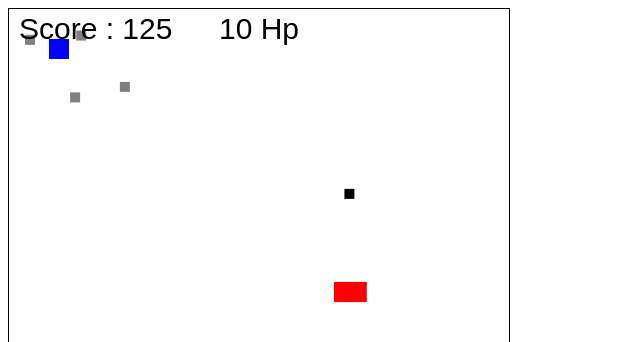
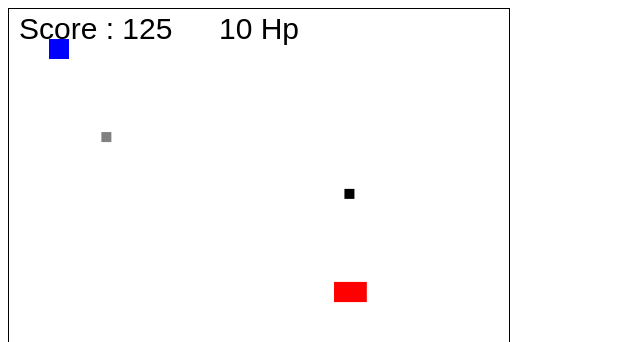
Before and after one commit to kzhang5726/kzhang5726.github.io, a plain HTML site: page index.html in a window 1280 px wide. Shown: the top 342 px of the page, 0-640 px from the left. Drawn offline with Linux system fonts and the light colour scheme.

Commit message:
Introduced nerfs to bullets

```diff
--- a/index.html
+++ b/index.html
@@ -142,8 +142,8 @@ randomBullet = function(){
     var width = 10;
     var id = Math.random();
     var angle = Math.random()*2*Math.PI;
-    var spdX = Math.cos(angle);
-    var spdY = Math.sin(angle);
+    var spdX = Math.cos(angle)*100;
+    var spdY = Math.sin(angle)*100;
     Bullet(id, x , y, spdX, spdY, width, height);
 }
 
@@ -211,7 +211,7 @@ update = function(){
     if(framecount%75 == 0){
         randomUpgrade();
     }
-    if(framecount%25 == 0){
+    if(framecount% Math.round(25/player.atkSpd) == 0){
         randomBullet();
     }
 
@@ -220,7 +220,16 @@ update = function(){
         updateEntity(bullets[key]);
 		bullets[key].timer++;
 
-		if(bullets[key].timer > 100){
+		if(bullets[key].timer > 20){
+			delete bullets[key];
+			continue;
+		}
+
+		if(bullets.x >= 500 || bullets.x <= 0){
+			delete bullets[key];
+			continue;
+		}
+		if(bullets.y >= 500 || bullets.y <= 0){
 			delete bullets[key];
 			continue;
 		}
```
